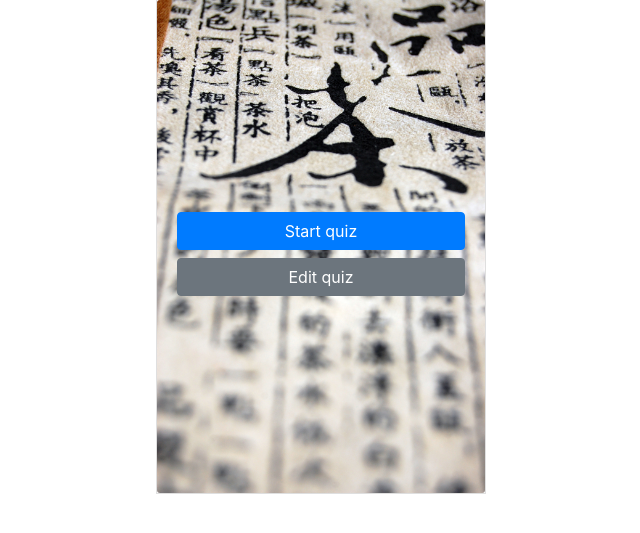
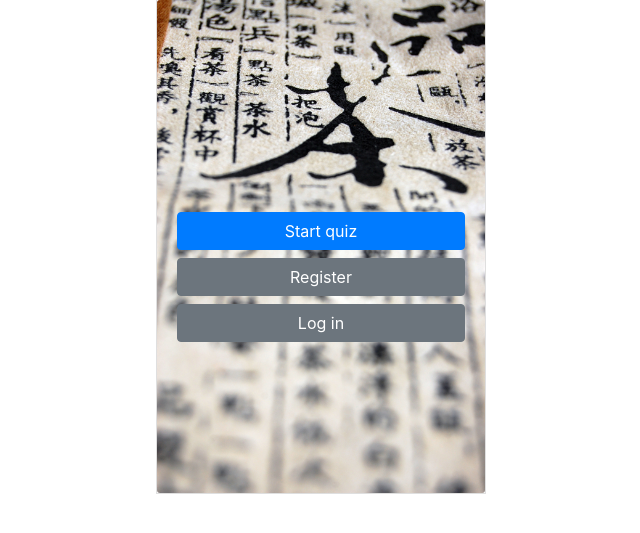
Before and after one commit to maarten404/FlashCards, a Django app: page / in a window 1280 px wide. Shown: the part 73-606 px from the top of the page, without its empty margins (319-959 px from the left). Run offline with Django 3.2, Linux system fonts and the light colour scheme; some libraries are stand-ins or nearby versions.

Commit message:
Login/logout/register

```diff
--- a/flashcards/templates/flashcards/index.html
+++ b/flashcards/templates/flashcards/index.html
@@ -8,8 +8,24 @@
   alt="background image">
   <div class="card-img-overlay">
     <br /><br /><br /><br /><br /><br /><br /><br />
-    <a class="btn btn-primary btn-block" href="{% url 'flashcards:quiz' %}" role="button">Start quiz</a>
-    <a class="btn btn-secondary btn-block" href="{% url 'flashcards:edit' %}" role="button">Edit quiz</a>
+    <a class="btn btn-primary btn-block" href="{% url 'flashcards:quiz' %}"
+    role="button">
+      Start quiz
+    </a>
+    {% if user.is_authenticated %}
+      <a class="btn btn-secondary btn-block" href="{% url 'users:logout' %}"
+      role="button">
+        Log out {{ user.username }}
+      </a>
+    {% else %}
+      <a class="btn btn-secondary btn-block" href="{% url 'users:register' %}"
+      role="button">
+        Register
+      </a>
+      <a class="btn btn-secondary btn-block" href="{% url 'users:login' %}" role="button">
+        Log in
+      </a>
+    {% endif %}
   </div>
 </div>
 {% endblock content %}
--- a/users/urls.py
+++ b/users/urls.py
@@ -1,7 +1,7 @@
 """Define URLs for users"""
 
 from django.urls import path
-from django.contrib.auth.views import LoginView
+from django.contrib.auth.views import LoginView, LogoutView
 
 from . import views
 
@@ -12,7 +12,7 @@ urlpatterns = [
     path('login/', LoginView.as_view(template_name='users/login.html'),
         name='login'),
     #logout page
-    #path('logout/', views.logout_view, name='logout'),
+    path('logout/', views.logout_view, name='logout'),
     #Registration page
-    #path('register/', views.register, name='register'),
+    path('register/', views.register, name='register'),
 ]
```
Also changed, not shown: users/views.py (+28 -1 lines).
